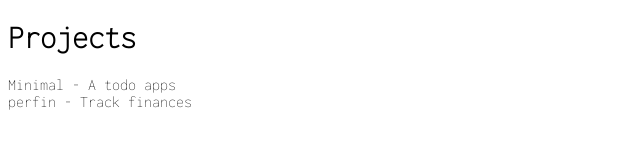
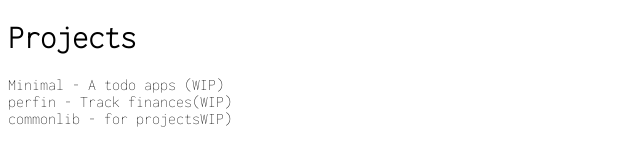
Before and after one commit to aalsipanda/aalsipanda.github.io, a plain HTML site: page index.html in a window 1280 px wide. Shown: the whole page, without its empty margins (0-640 px from the left). Drawn offline with Linux system fonts and the light colour scheme.

Commit message:
add common lib link

```diff
--- a/index.html
+++ b/index.html
@@ -18,7 +18,9 @@
 </head>
 <body>
     <h1>Projects</h1>
-    <div>Minimal - A todo apps</div>
-    <div>perfin - Track finances</div>
+    <div>Minimal - A todo apps (WIP)</div>
+    <div>perfin - Track finances(WIP)</div>
+    <div>commonlib - <a href="https://dev-ap-lib.web.app/"></a> for projectsWIP)</div>
+
 </body>
 </html>
```
